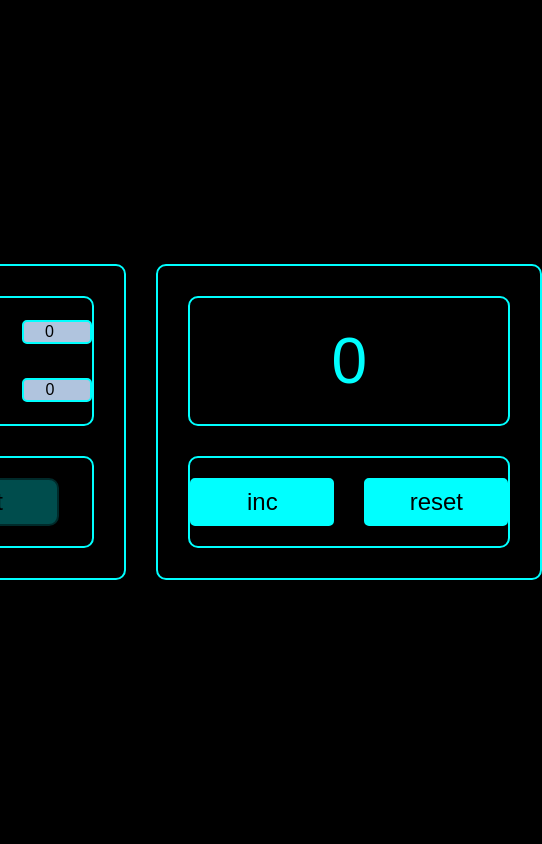
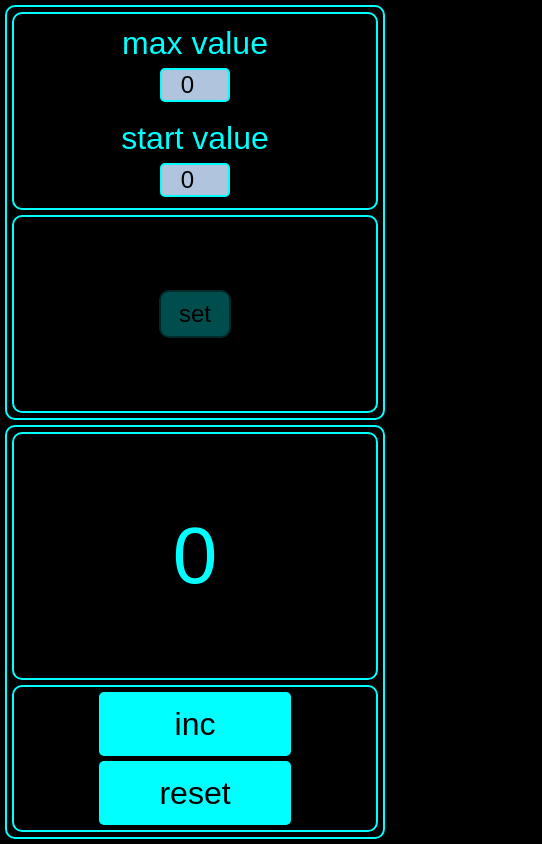
Before and after one commit to KristinaFinck/Microtask-counter, a React (Create React App) app: page / in a window 390 px wide. Shown: the whole page, 542 px wide, since content can reach past the window. Built offline with nearby package versions, Linux system fonts and the light colour scheme.

Commit message:
I implemented responsiveness using media queries

```diff
--- a/src/App.tsx
+++ b/src/App.tsx
@@ -1,6 +1,7 @@
 import React, {ChangeEvent, useState} from 'react';
 import {Button} from "./button/Button";
-import {Input} from './input/Input';
+import {Input} from "./input/Input";
+
 
 import {ThemeProvider} from 'styled-components';
 import {
@@ -107,7 +108,7 @@ function App() {
                 >
                     {/*Left Internal container */}
                     <Container
-
+                        alignSelf='stretch'
                         width='100%'
                         flexDirection='column'
                     >
@@ -118,7 +119,7 @@ function App() {
                             border='none'
                         >
                             <StyledSpan> max value</StyledSpan>
-                            <StyledInput
+                            <Input
                                 type='number'
                                 value={maxValue}
                                 onChange={onChangeMaxInputHandler}
@@ -132,7 +133,7 @@ function App() {
                             padding='0'
                         >
                             <StyledSpan> start value</StyledSpan>
-                            <StyledInput
+                            <Input
                                 type='number'
                                 value={startValue}
                                 onChange={onChangeStartInputHandler}
@@ -166,6 +167,7 @@ function App() {
                     <Container
                         flex='2'
                         width='100%'
+
                     >
                         {settingMessage ? (
                             <StyledSpan color={theme.colors.secondary}>
@@ -179,6 +181,7 @@ function App() {
                             <StyledSpan
                                 fontSize="4em"
                                 color={currentValue === maxValue && currentValue > 0 ? theme.colors.errorColor : theme.colors.secondary}
+                                isMediaIncreaseFontSize={true}
                             >
                                 {currentValue}
                             </StyledSpan>
@@ -188,11 +191,8 @@ function App() {
                     {/*Inc-Reset buttons container*/}
                     <Container
                         width='100%'
-
-
                     >
                         <Button
-
                             onClick={onClickAddCount}
                             disabled={isIncButtonDisabled}
                         >
--- a/src/button/Button.tsx
+++ b/src/button/Button.tsx
@@ -58,6 +58,19 @@ export const StyledButton = styled.button<ButtonPropsType>`
     outline: none; /* Убираем фокус */
     border: none; /* Убираем границу */
   }
+  @media (max-width: 768px) {
+ width: 3em;
+    font-size: 1.5em ;
+    &:disabled {
+      width: 3em;
+      font-size: 1.5em ;
+    }
+  }
+  @media (max-width: 480px) {
+    width: 6em;
+    font-size: 2em ;
+  }
+
 `;
 
 // Компонент кнопки
--- a/src/input/Input.tsx
+++ b/src/input/Input.tsx
@@ -1,12 +1,15 @@
 import React, {ChangeEvent} from 'react';
+import {StyledInput} from "../styles/Styles";
 
 type InputType = {
     type: string
     value: number
-    onChange: (e: ChangeEvent<HTMLInputElement>)=>void
+    onChange: (e: ChangeEvent<HTMLInputElement>) => void
+    hasError: boolean
 }
-export const Input = (props:InputType) => {
+export const Input = (props: InputType) => {
     return (
-        <input type = {props.type} value = {props.value} onChange={props.onChange} />
+        <StyledInput type={props.type} value={props.value} onChange={props.onChange}
+                     hasError={props.hasError} />
     )
 }
--- a/src/styles/Styles.tsx
+++ b/src/styles/Styles.tsx
@@ -1,4 +1,4 @@
-import styled, {createGlobalStyle} from 'styled-components';
+import styled, {css, createGlobalStyle} from 'styled-components';
 import {FC, JSXElementConstructor, ReactElement} from "react";
 import {ThemeType, theme} from './theme'
 
@@ -38,10 +38,11 @@ type InternalProps = {
     height?: string
     minHeight?: string
     padding?: string
-    fontSize?: string
+
     flex?: string
     border?: string
     alignSelf?: string
+
 
 }
 // Контейнер
@@ -56,9 +57,22 @@ export const Container = styled.div<InternalProps>`
   padding: ${({padding}) => padding || '20px 0'};
   border: ${({border}) => border || 'solid 2px cyan'};
   border-radius: 10px;
-  font-size: ${({fontSize}) => fontSize};
   flex: ${({flex}) => flex || '1'};
   align-self: ${({alignSelf}) => alignSelf};
+
+
+
+  @media (max-width: 767px) {
+    padding: 5px;
+  }
+
+  @media (max-width: 480px) {
+    flex-direction: column;
+    gap: 5px;
+    height: 100vh;
+    padding: 5px;
+  }
+
 `;
 
 type InputProps = {
@@ -72,6 +86,7 @@ type InputProps = {
     theme?: ThemeType
     textAlign?: string;
 }
+
 export const StyledInput = styled.input<InputProps>`
   background-color: ${({hasError}) => (hasError ? 'lightcoral' : 'lightsteelblue')};
   color: ${({theme}) => theme.colors.primary};
@@ -83,6 +98,9 @@ export const StyledInput = styled.input<InputProps>`
 
   &:focus {
     outline: none; /* Убираем фокус */
+  }
+  @media (max-width: 767px) {
+    font-size: 1.5em;
   }
 `
 
@@ -96,14 +114,28 @@ type SpanType = {
     alignItems?: string
     justifyContent?: string
     whiteSpace?: string
+    isMediaIncreaseFontSize?: boolean;
 
 }
 export const StyledSpan = styled.span<SpanType>`
- color: ${({hasError, theme, color}) => (hasError ? theme.colors.errorColor :  color || theme.colors.secondary) };
-font-size: ${({fontSize}) => fontSize || '1.5em'};
+  color: ${({hasError, theme, color}) => (hasError ? theme.colors.errorColor : color || theme.colors.secondary)};
+  font-size: ${({fontSize}) => fontSize || '1.5em'};
   display: inline-flex;
   align-items: center;
   justify-content: center;
   white-space: nowrap;
 
+  @media (max-width: 767px) {
+    font-size: ${({isMediaIncreaseFontSize}) => isMediaIncreaseFontSize ? '5em' : '1em'};
+    white-space: normal;
+    word-break: normal;
+    text-align: center;
+  }
+  @media (max-width: 480px) {
+    font-size: ${({isMediaIncreaseFontSize}) => isMediaIncreaseFontSize ? '5em' : '2em'};
+    white-space: normal;
+    text-align: center;
+  }
+
+
 `
```
